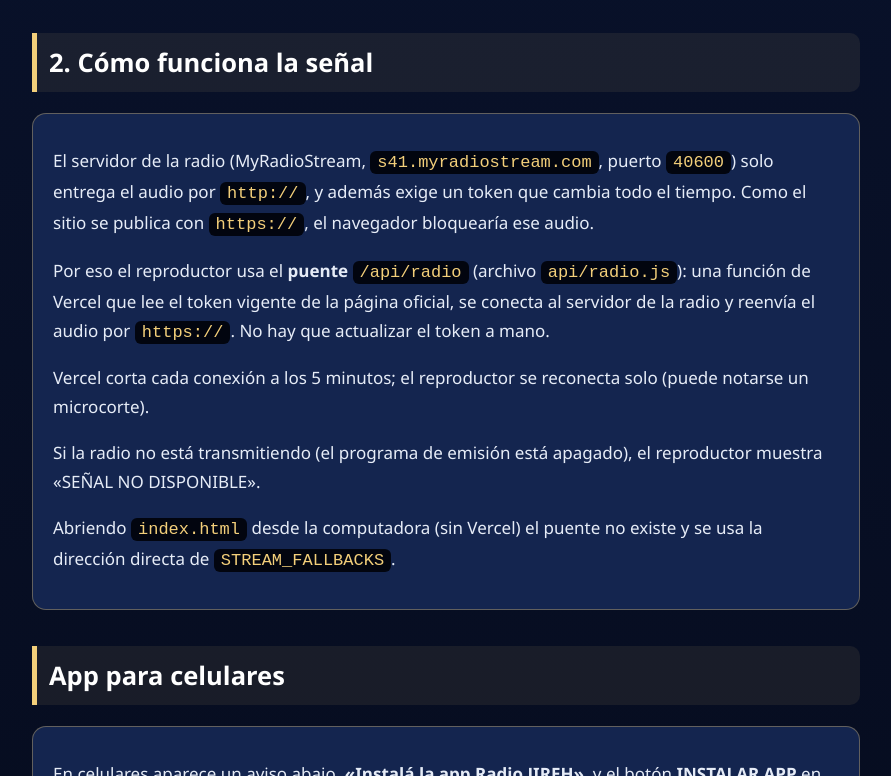
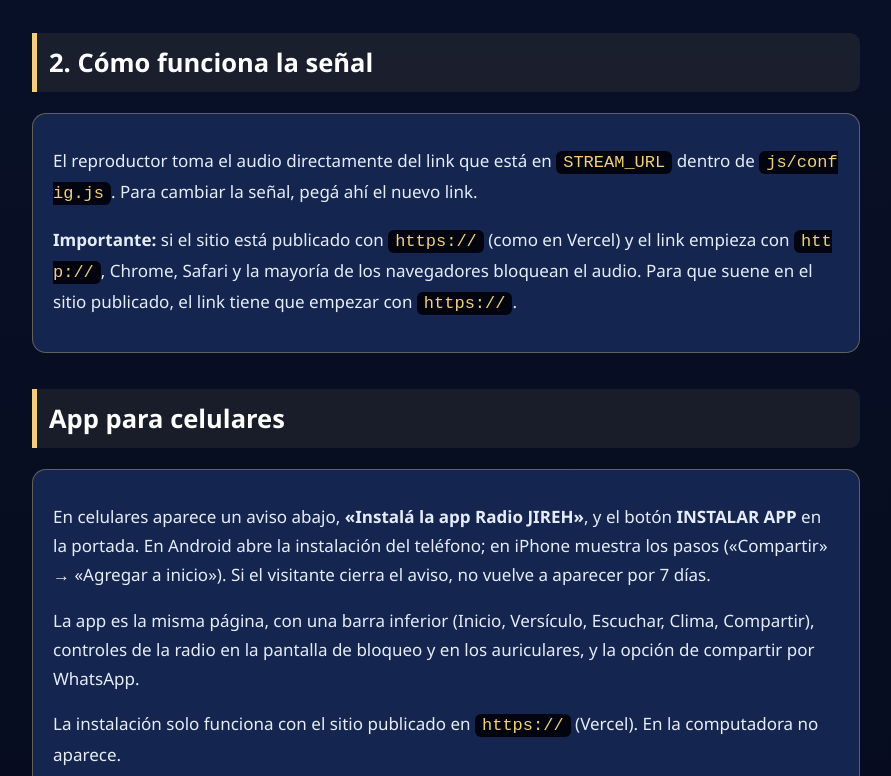
Before and after one commit to Franko2015/AppJIREH, a plain HTML site: page LEEME.html in a window 1280 px wide. Shown: the part 719-1495 px from the top of the page, without its empty margins (194-1085 px from the left). Drawn offline with Linux system fonts and the light colour scheme.

Commit message:
otros cambios

```diff
--- a/LEEME.html
+++ b/LEEME.html
@@ -38,17 +38,11 @@
 
   <h2>2. Cómo funciona la señal</h2>
   <div class="caja">
-    <p>El servidor de la radio (MyRadioStream, <code>s41.myradiostream.com</code>, puerto <code>40600</code>) solo entrega
-      el audio por <code>http://</code>, y además exige un token que cambia todo el tiempo. Como el sitio se publica con
-      <code>https://</code>, el navegador bloquearía ese audio.</p>
-    <p>Por eso el reproductor usa el <strong>puente</strong> <code>/api/radio</code> (archivo <code>api/radio.js</code>):
-      una función de Vercel que lee el token vigente de la página oficial, se conecta al servidor de la radio y
-      reenvía el audio por <code>https://</code>. No hay que actualizar el token a mano.</p>
-    <p>Vercel corta cada conexión a los 5 minutos; el reproductor se reconecta solo (puede notarse un microcorte).</p>
-    <p>Si la radio no está transmitiendo (el programa de emisión está apagado), el reproductor muestra
-      «SEÑAL NO DISPONIBLE».</p>
-    <p>Abriendo <code>index.html</code> desde la computadora (sin Vercel) el puente no existe y se usa la dirección
-      directa de <code>STREAM_FALLBACKS</code>.</p>
+    <p>El reproductor toma el audio directamente del link que está en <code>STREAM_URL</code> dentro de
+      <code>js/config.js</code>. Para cambiar la señal, pegá ahí el nuevo link.</p>
+    <p><strong>Importante:</strong> si el sitio está publicado con <code>https://</code> (como en Vercel) y el link empieza
+      con <code>http://</code>, Chrome, Safari y la mayoría de los navegadores bloquean el audio. Para que suene en el
+      sitio publicado, el link tiene que empezar con <code>https://</code>.</p>
   </div>
 
   <h2>App para celulares</h2>
--- a/sw.js
+++ b/sw.js
@@ -1,5 +1,5 @@
 /* Service Worker - Radio JIREH 103.5 FM */
-const CACHE_NAME = 'jireh-pwa-v4';
+const CACHE_NAME = 'jireh-pwa-v5';
 const ASSETS = [
   './',
   './index.html',
@@ -44,8 +44,6 @@ self.addEventListener('fetch', (event) => {
   const url = new URL(req.url);
   // No cachear streams de audio ni APIs externas
   if (url.origin !== self.location.origin) return;
-  // El puente de audio /api/radio es una transmisión sin fin: nunca pasarla por la caché
-  if (url.pathname.indexOf('/api/') === 0) return;
 
   event.respondWith(
     fetch(req)
```
Also changed, not shown: js/config.js (+2 -9 lines), js/main.js (+1 -6 lines).
